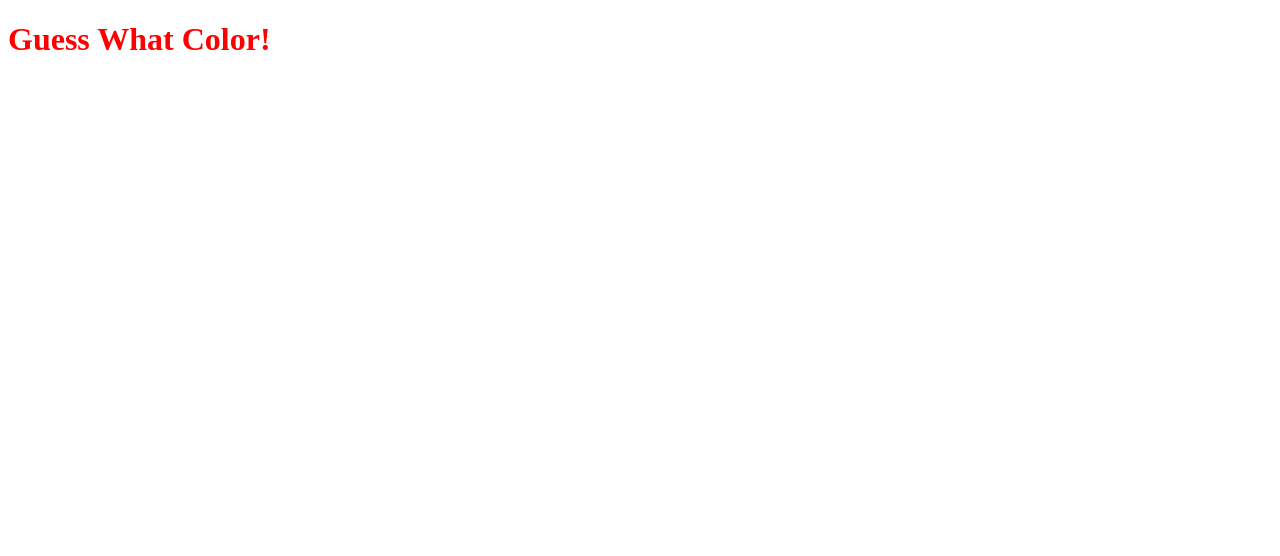
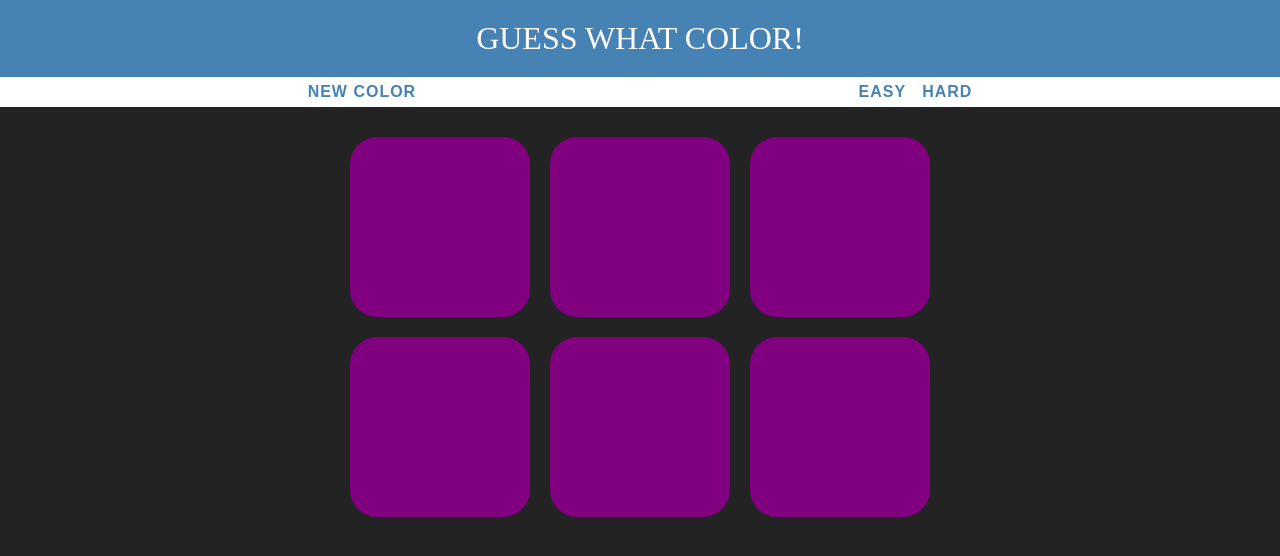
Before and after one commit to Hreichgelt/whatcolorisit, a plain HTML site: page index.html in a window 1280 px wide. Drawn offline with Linux system fonts and the light colour scheme.

Commit message:
html and css

```diff
--- a/index.html
+++ b/index.html
@@ -10,9 +10,20 @@
 </head>
 <body>
     <h1>Guess What Color!</h1>
-
-
-
+    <div id="stripe">
+        <button id="reset">New Color</button>
+        <span id="message"></span>
+        <button class="mode">Easy</button>
+        <button class="modeSelect">Hard</button>
+    </div>
+    <div id="container">
+        <div class="square"></div>
+        <div class="square"></div>
+        <div class="square"></div>
+        <div class="square"></div>
+        <div class="square"></div>
+        <div class="square"></div>
+    </div>
     <script src="script.js"></script>
 </body>
 </html>
--- a/style.css
+++ b/style.css
@@ -1,3 +1,66 @@
-* {
-    color: red;
-}
+body {
+    background-color: #232323;
+    margin: 0;
+    font-family: "Montserrat", "Avenir";
+  }
+  .square {
+    width: 30%;
+    background-color: purple;
+    padding-bottom: 30%;
+    float: left;
+    margin: 1.66%;
+    border-radius: 15%;
+    transition: background-color 0.6s;
+    -webkit-transition: background-color 0.6s;
+    -moz-transition: background-color 0.6s;
+  }
+  #container {
+    width: 600px;
+    margin: 20px auto;
+  }
+  h1 {
+    color: white;
+    text-align: center;
+    background-color: steelblue;
+    margin: 0;
+    font-weight: normal;
+    text-transform: uppercase;
+    padding: 20px 0;
+  }
+  #displayColor {
+    font-size: 200%;
+  }
+  #stripe {
+    background-color: white;
+    color: black;
+    text-align: center;
+    height: 30px;
+  }
+  #message {
+    display: inline-block;
+    width: 33%;
+    color: steelblue;
+    font-weight: 700;
+  }
+  .selected {
+    color: white;
+    background-color: steelblue;
+  }
+  button {
+    border: none;
+    background: none;
+    text-transform: uppercase;
+    height: 100%;
+    font-weight: 800;
+    color: steelblue;
+    letter-spacing: 1px;
+    font-size: inherit;
+    transition: all 0.3s;
+    -webkit-transition: all 0.3s;
+    -moz-transition: all 0.3s;
+    outline: none;
+  }
+  button:hover {
+    color: white;
+    background-color: steelblue;
+  }
```
